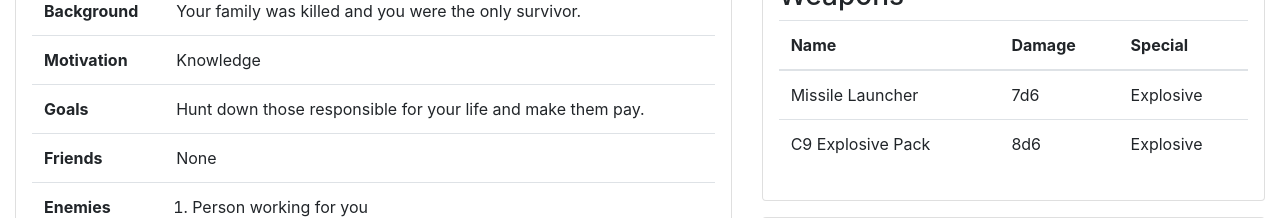
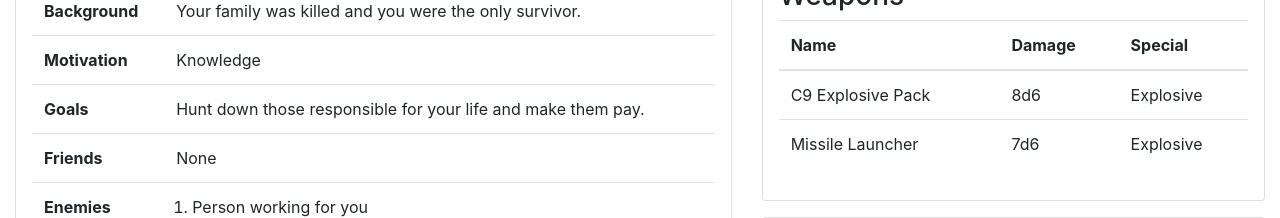
Before and after one commit to benabus/cyberpunk-red-character-generator, a Vue app: page / in a window 1280 px wide. Shown: the part 651-869 px from the top of the page. Built offline with nearby package versions, Linux system fonts and the light colour scheme.

Commit message:
Adds cyberarm to weapons if cyberarm is in cyberware.

```diff
--- a/public/index.html
+++ b/public/index.html
@@ -5,7 +5,7 @@
     <meta http-equiv="X-UA-Compatible" content="IE=edge">
     <meta name="viewport" content="width=device-width,initial-scale=1.0">
     <link rel="icon" href="<%= BASE_URL %>favicon.ico">
-    <title>cyberpunk_char_gen</title>
+    <title>Cyberpunk Red Character Generator</title>
   </head>
   <body>
     <noscript>
--- a/src/App.vue
+++ b/src/App.vue
@@ -9,7 +9,7 @@
         </div>
         <router-view />
 
-        <footer class="footer container py-3 d-flex ">
+        <footer class="footer container py-3 d-flex justify-content-between ">
             <div>
                 Content &copy; R. Talsorian Games, Inc.
                 <br />
--- a/src/character.js
+++ b/src/character.js
@@ -29,9 +29,16 @@ function getRandom(database) {
     return item;
 }
 
-function checkForDuplicates(set)
+function setHas(set, name)
 {
-
+    for(let item in set)
+    {
+        if(item.name == name)
+        {
+            return true;
+        }
+    }
+    return false
 }
 
 const Character = function(settings) {
@@ -66,7 +73,7 @@ const Character = function(settings) {
     let weapon_count = random(3);
     let skill_count = random(12);
     let cyberware_count = random(3);
-    console.debug(role, cyberware_count);
+    // console.debug(role, cyberware_count);
 
     let starting_hits = Math.ceil(stats.body * 5);
     let seriously_wounded = Math.ceil(stats.body * 2.5);
@@ -135,13 +142,27 @@ const Character = function(settings) {
         // weapons_set.add(weapons[i].name);
     }
 
+    if(cyberware_set.has("Cyberarm"))
+    {
+        if(! setHas(weapons, "Cyberarm"))
+        {
+            let ca = Database.weapons["Cyberarm"];
+            ca.name = "Cyberarm";
+            weapons.push(ca);
+        }
+    }
+
+
 
     let cyberware = [...cyberware_set].map((cyberware_name)=>{
         let cyberware = Database.cyberware[cyberware_name];
         cyberware.name = cyberware_name;
         return cyberware;
     });
+
+
     cyberware = cyberware.sort((a,b) => (a.name > b.name) ? 1 : ((b.name > a.name) ? -1 : 0));
+    weapons = weapons.sort((a,b) => (a.name > b.name) ? 1 : ((b.name > a.name) ? -1 : 0));
 
 
     let gear = [];
@@ -183,6 +204,7 @@ const Character = function(settings) {
         reputation
     };
 
+    console.debug(return_obj);
     return return_obj;
 };
 
--- a/src/database/weapons.js
+++ b/src/database/weapons.js
@@ -1,5 +1,5 @@
 export default {
-    Cyberarm: { special: "Melee", damage: "1d6", cyber: true },
+    "Cyberarm": { special: "Melee", damage: "1d6", cyber: true },
     Kinfe: { special: "Melee", damage: "1d6" },
     "Big Knucks": { special: "Melee", damage: "1d6", cyber: true},
     "Medium Pistol": { damage: "2d6" },
```
